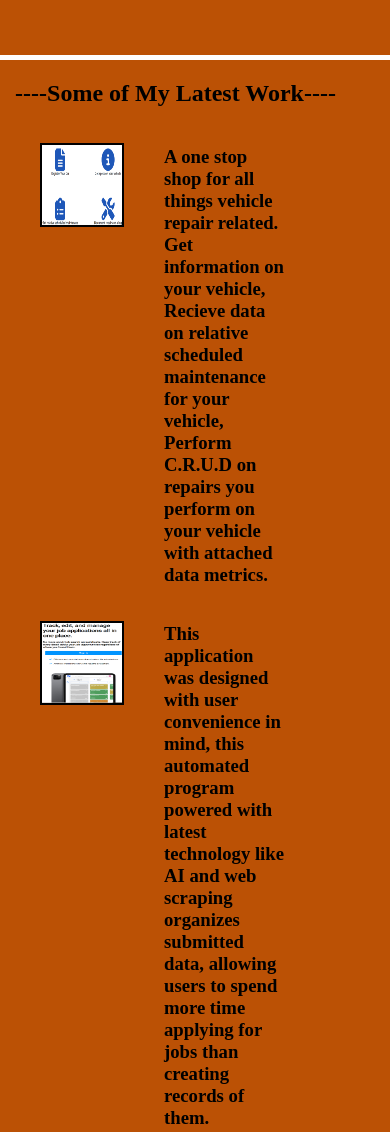
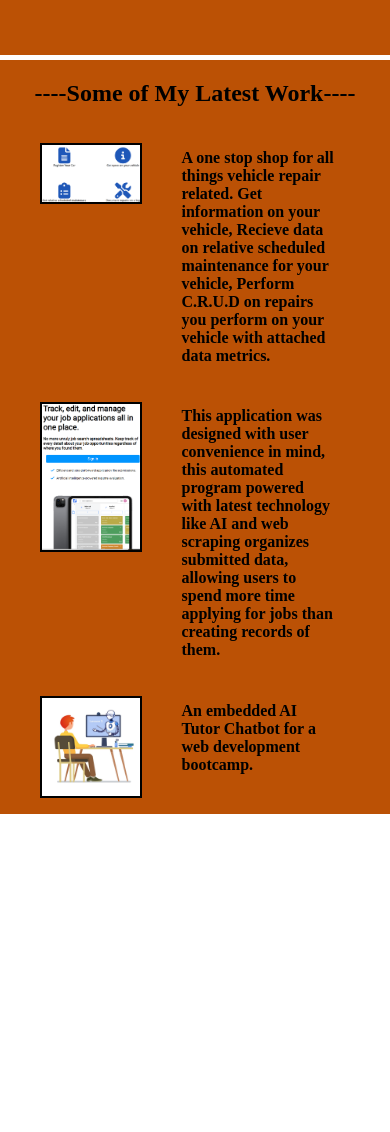
Before and after one commit to EliasHaynes/Initial-portfolio, a plain HTML site: page index.html in a window 390 px wide. Shown: the part 2500-3632 px from the top of the page. After the commit the page ends 3319 px from the top, so only its background shows below. Drawn offline with nearby package versions, Linux system fonts and the light colour scheme; a script that the page names is missing.

Commit message:
testing for mobile

```diff
--- a/index.html
+++ b/index.html
@@ -109,7 +109,7 @@
                   <img src="Capstone-Icon-Ss.png" alt="">
                 </a>
               </figure>
-              <h3>A one stop shop for all things vehicle repair related. Get information on your vehicle, Recieve data on relative scheduled maintenance for your vehicle, Perform C.R.U.D on repairs you perform on your vehicle with attached data metrics.</h3>
+              <h4>A one stop shop for all things vehicle repair related. Get information on your vehicle, Recieve data on relative scheduled maintenance for your vehicle, Perform C.R.U.D on repairs you perform on your vehicle with attached data metrics.</h4>
             </section>
             <section class="second-row">
               <figure>
@@ -117,7 +117,7 @@
                   <img src="Screenshot 2023-11-25 181637.png" alt="">
                 </a>
               </figure>
-              <h3>This application was designed with user convenience in mind, this automated program powered with latest technology like AI and web scraping organizes submitted data, allowing users to spend more time applying for jobs than creating records of them.</h3>
+              <h4>This application was designed with user convenience in mind, this automated program powered with latest technology like AI and web scraping organizes submitted data, allowing users to spend more time applying for jobs than creating records of them.</h4>
             </section>
             <section class="third-row">
               <figure>
@@ -125,7 +125,7 @@
                   <img src="artificial-intelligence-teacher-bot-concept-vector-23108334.jpg" alt="">
                 </a>
               </figure>
-              <h3>An embedded AI Tutor Chatbot for a web development bootcamp.</h3>
+              <h4>An embedded AI Tutor Chatbot for a web development bootcamp.</h4>
             </section>
           </section>
         </main>
--- a/styles.css
+++ b/styles.css
@@ -215,7 +215,7 @@
 
   /***************** M Portfolio Page  ********************/
   .portfolio-page {
-    width: 90%;
+    width: 100%;
     max-width: 1350px;
     height: auto;
     border-bottom: 5px solid white;
@@ -232,8 +232,8 @@
   }
 
   figure {
-    width: 5em;
-    height: 5em;
+    width: 25%;
+    height: 25%;
     border: 2px solid black;
   }
 
@@ -243,33 +243,36 @@
   }
 
   .first-row {
+    width: 100vw;
     display: flex;
     flex-flow: row wrap;
     justify-content: flex-start;
   }
 
-  .first-row h3 {
-    width:35%;
+  .first-row h4 {
+    width:40%;
   }
 
   .second-row {
+    width: 100%;
     display: flex;
     flex-flow: row wrap;
     justify-content: flex-start;
   }
 
-  .second-row h3 {
-    width: 35%;
+  .second-row h4 {
+    width: 40%;
   }
 
   .third-row {
+    width:100%;
     display: flex;
     flex-flow: row wrap;
     justify-content: flex-start;
   }
 
-  .third-row h3 {
-    width:35%;
+  .third-row h4 {
+    width:40%;
   }
 }
 /* ------------------------------------------------------------------------------- */
```
